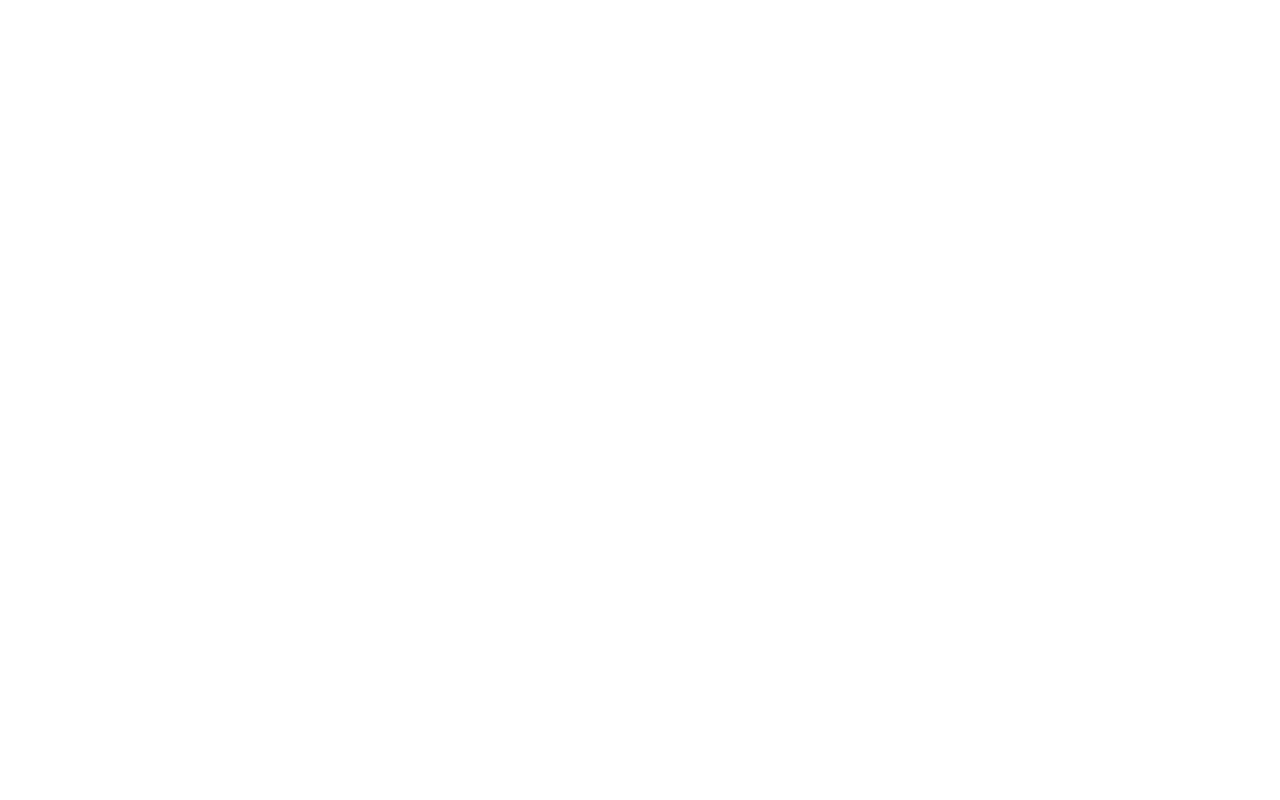
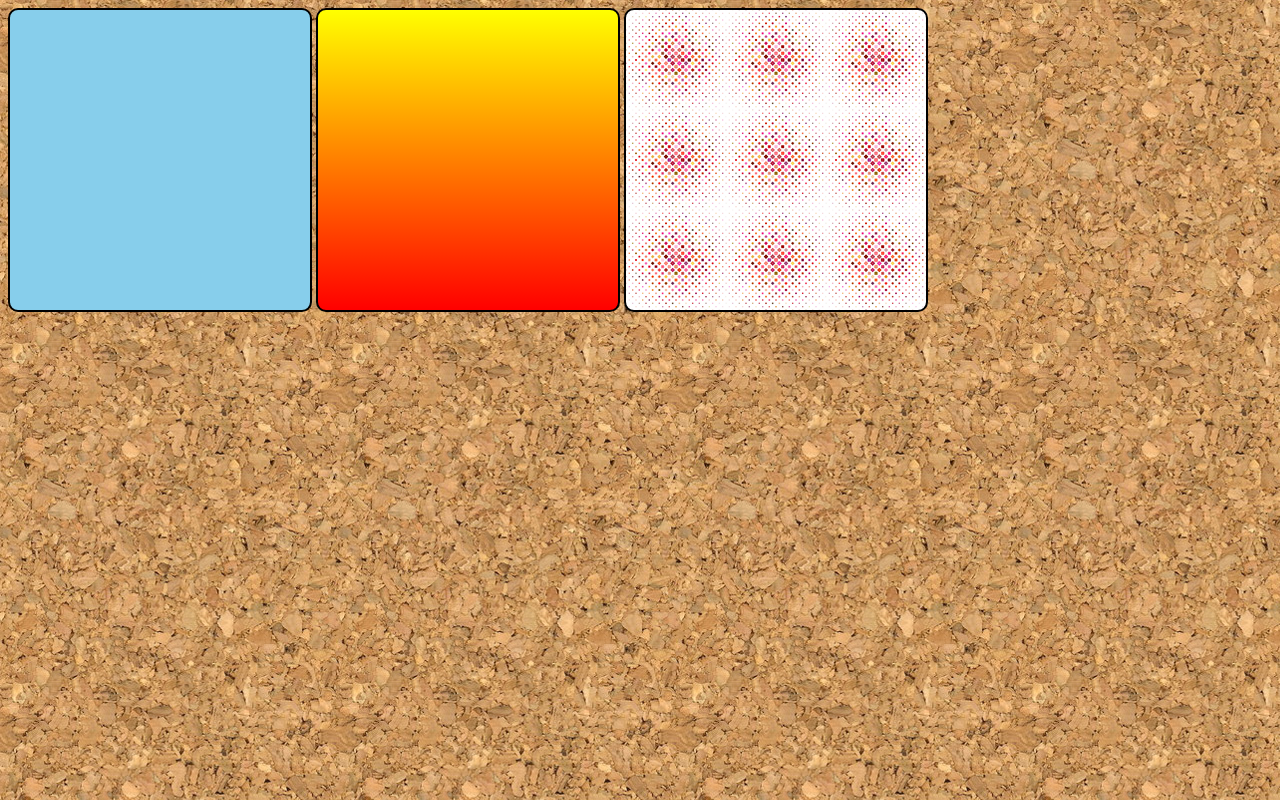
Before and after one commit to ericmagalhaes96/html_css2, a plain HTML site: page Exercios/022/fundo001.html in a window 1280 px wide. Drawn offline with Linux system fonts and the light colour scheme.

Commit message:
Update fundo001.html

```diff
--- a/Exercios/022/fundo001.html
+++ b/Exercios/022/fundo001.html
@@ -4,35 +4,49 @@
     <meta charset="UTF-8">
     <meta name="viewport" content="width=device-width, initial-scale=1.0">
     <title>teste de imagens de fundo</title>
+<style>
+body {
 
-<style>
-
-div .quadrado{
+    background-image: url(imagens/wallpaper001.jpg);
+}
+div.quadrado{
 
     display: inline-block;
     border: 2px solid black;
     border-radius: 10px;
-    background-color: aliceblue;
+    background-color: lightgrey;
     width: 300px;
     height: 300px;
 }
+div#q1 {
+background-color: skyblue;
+}
 
+div#q2 {
+    background-image: linear-gradient(to bottom, yellow , red);
+
+}
+
+div#q3 {
+    background-image: url(imagens/pattern002.png);
+
+}
 </style>
 
 </head>
 <body>
 
-<div class="quadrado">
+<div class="quadrado" id="q1">
 
 </div>
 
 
-<div class="quadrado">
+<div class="quadrado" id="q2">
 
 </div>
 
 
-<div class="quadrado">
+<div class="quadrado" id="q3">
 
 </div>
 
```
